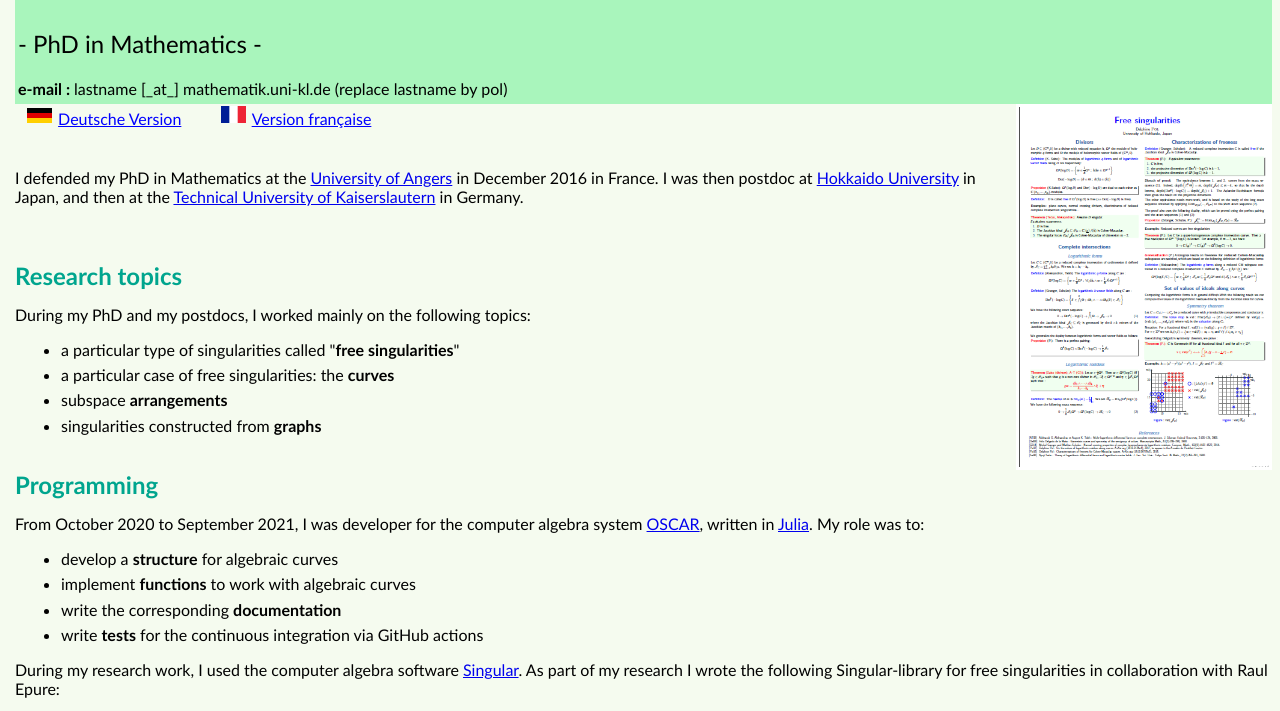
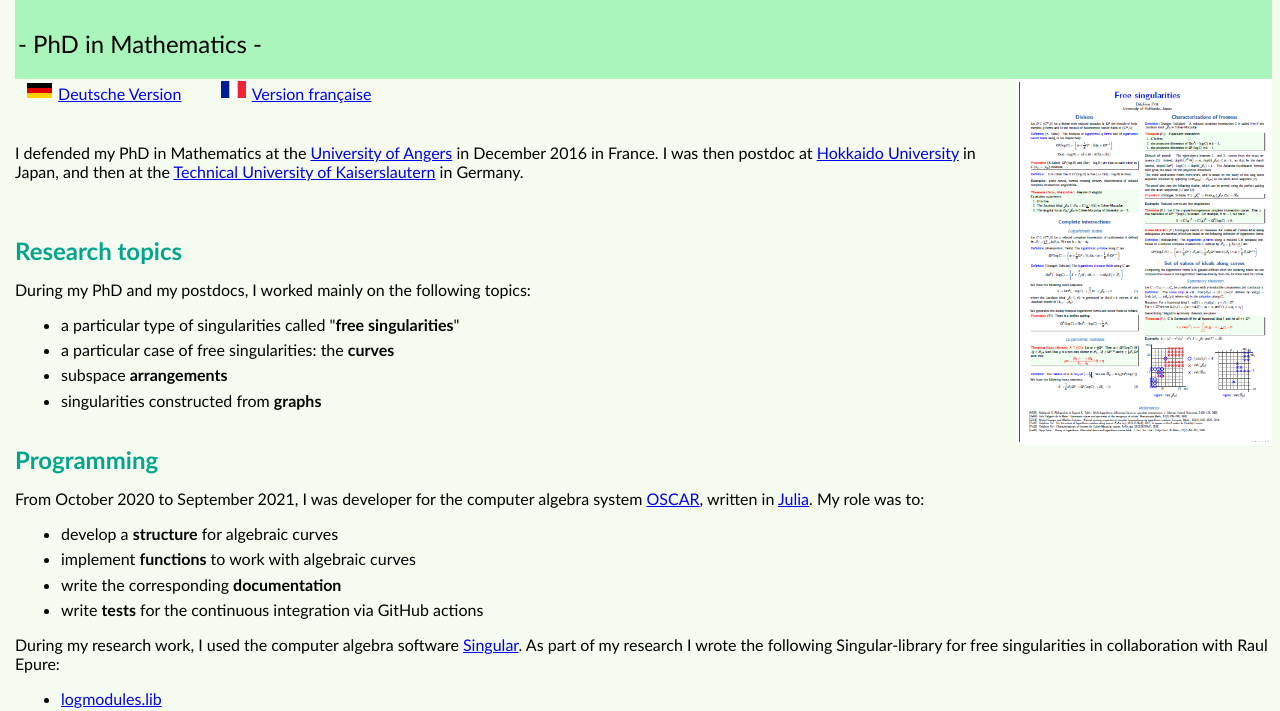
Before and after one commit to delphinepol/delphinepol.github.io, a plain HTML site: page english.html in a window 1280 px wide. Shown: the part 66-777 px from the top of the page. Drawn offline with Linux system fonts and the light colour scheme.

Commit message:
remove email english.html

```diff
--- a/english.html
+++ b/english.html
@@ -9,7 +9,6 @@
     <div class="name">
         <h1>Delphine Pol</h1>
         <h2>- PhD in Mathematics -</h2>
-        <b>e-mail : </b>lastname [_at_] <!-- no spam --> mathematik.uni-kl.de  (replace lastname by pol)<br />
     </div>
 
     <div class="flag">
```
